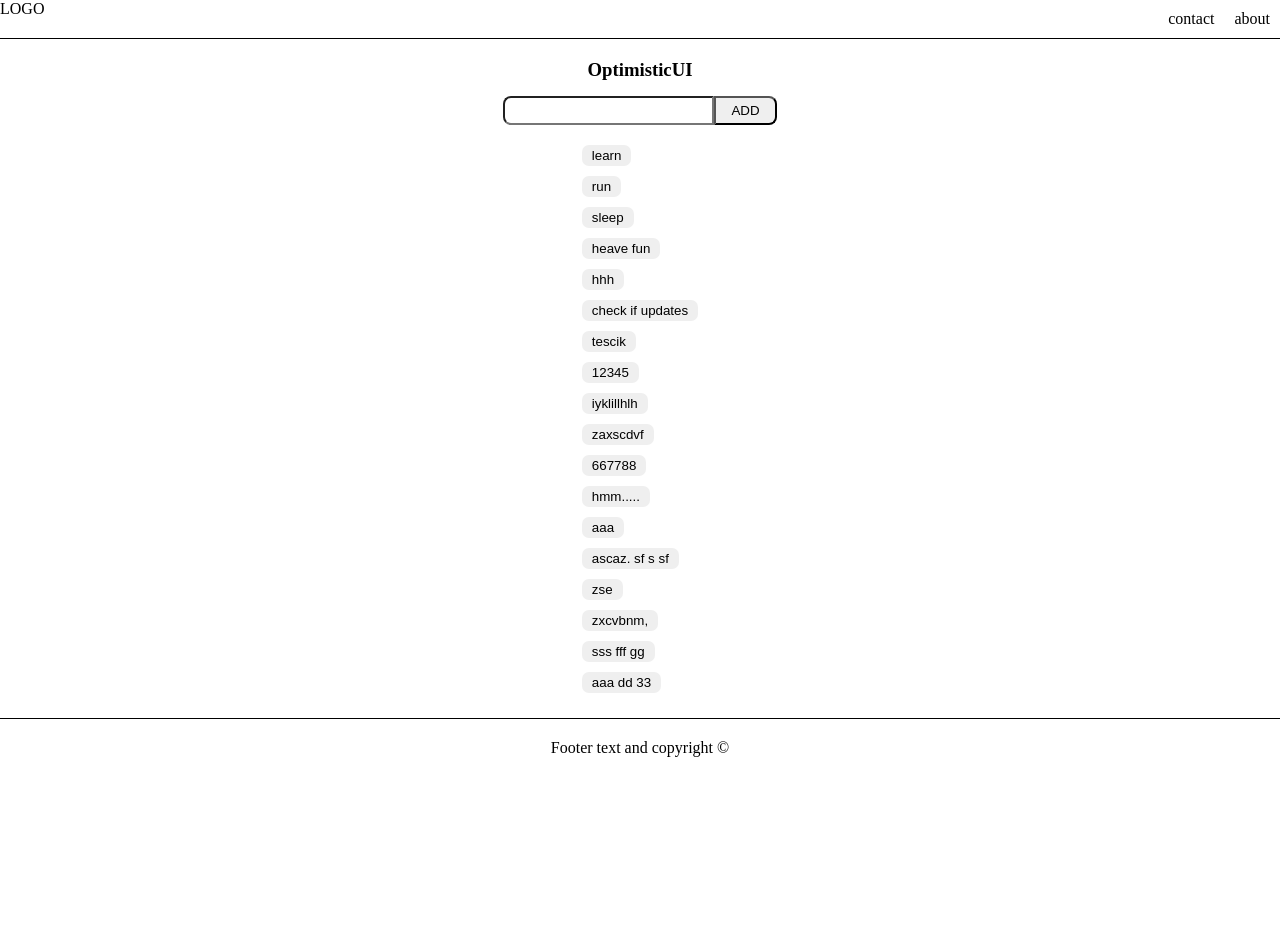
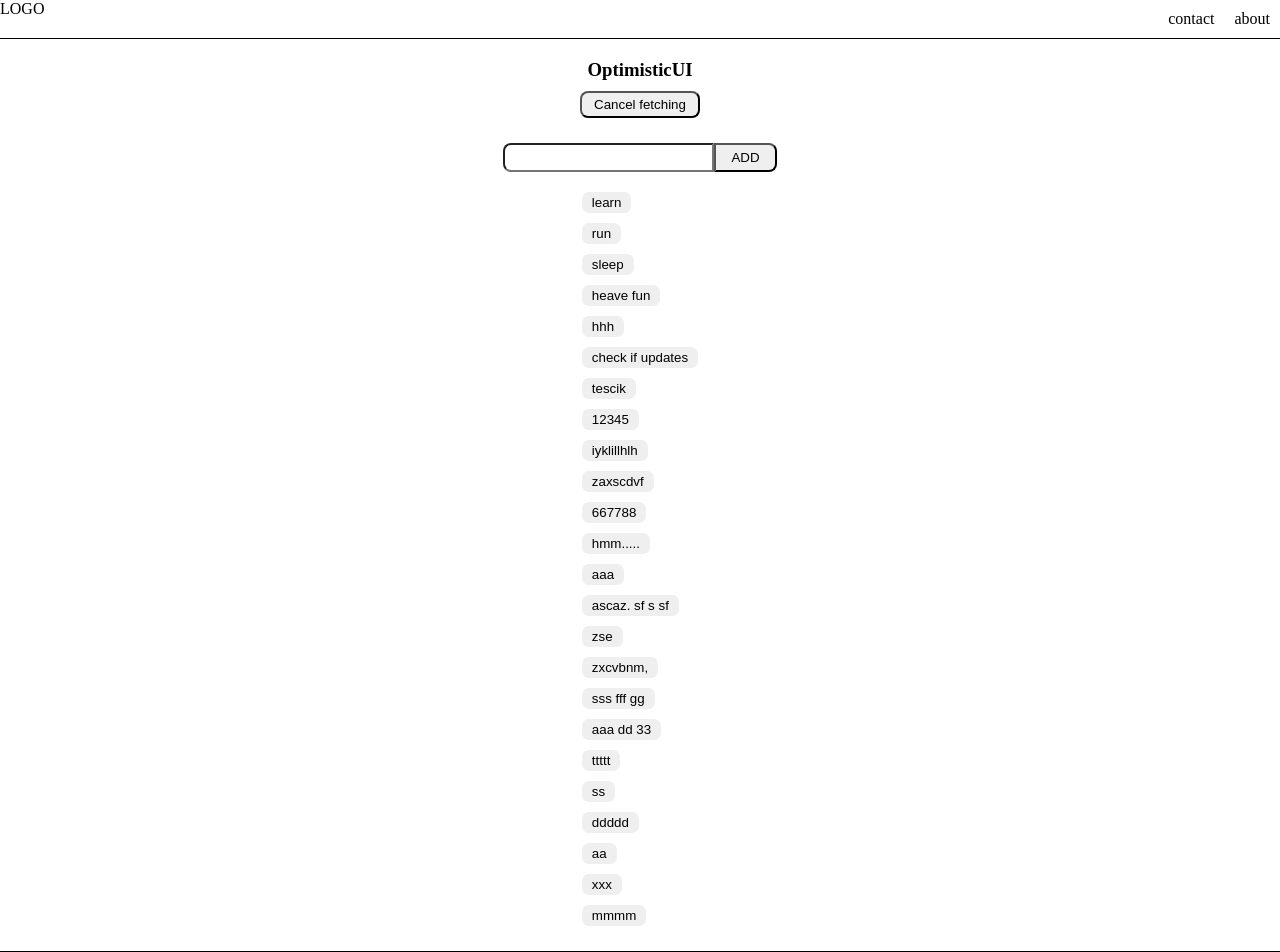
Before and after one commit to tomaszbilka/kn-portfolio, a React (Vite) app: page /about in a window 1280 px wide. Shown: the top 952 px of the page. Before the commit the page ends 800 px from the top, so only its background shows below. Built offline with nearby package versions, Linux system fonts and the light colour scheme; data requests are answered from the project's data file.

Commit message:
add query cancellation

```diff
--- a/db.json
+++ b/db.json
@@ -71,6 +71,30 @@
     {
       "title": "aaa dd 33",
       "id": 22
+    },
+    {
+      "title": "ttttt",
+      "id": 24
+    },
+    {
+      "title": "ss",
+      "id": 25
+    },
+    {
+      "title": "ddddd",
+      "id": 26
+    },
+    {
+      "title": "aa",
+      "id": 27
+    },
+    {
+      "title": "xxx",
+      "id": 28
+    },
+    {
+      "title": "mmmm",
+      "id": 29
     }
   ]
 }
--- a/src/components/OptimisticUI/OptimisticUI.module.css
+++ b/src/components/OptimisticUI/OptimisticUI.module.css
@@ -15,6 +15,13 @@
   padding: 5px 15px;
 }
 
+.cancel {
+  border-radius: 8px;
+  cursor: pointer;
+  margin: 10px 0;
+  padding: 4px 12px;
+}
+
 .todo {
   padding: 3px 10px;
   border-radius: 7px;
--- a/src/components/OptimisticUI/OptimisticUI.tsx
+++ b/src/components/OptimisticUI/OptimisticUI.tsx
@@ -1,4 +1,5 @@
 import { useRef } from 'react';
+import { useQueryClient } from '@tanstack/react-query';
 import useAddNewTodo from '../../hooks/useAddNewTodo';
 import useDeleteTodo from '../../hooks/useDeleteTodo';
 import useGetTodos from '../../hooks/useGetTodos';
@@ -15,6 +16,7 @@ const OptimisticUI: React.FC = () => {
   const { data, isError, isLoading } = useGetTodos();
   const { isError: isAddError, mutate: addTodo } = useAddNewTodo();
   const { isError: isDeleteError, mutate: deleteTodo } = useDeleteTodo();
+  const queryClient = useQueryClient();
 
   const addTodoHandler = () => {
     const newTodo = inputRef.current?.value;
@@ -29,6 +31,10 @@ const OptimisticUI: React.FC = () => {
   };
 
   const error = isError || isAddError || isDeleteError;
+
+  const cancelQueryHandler = () => {
+    queryClient.cancelQueries({ queryKey: ['todos'] });
+  };
 
   if (isLoading) return <p>Loading...</p>;
 
@@ -45,6 +51,9 @@ const OptimisticUI: React.FC = () => {
   return (
     <section className="container">
       <h3>OptimisticUI</h3>
+      <button onClick={cancelQueryHandler} className={styles.cancel}>
+        Cancel fetching
+      </button>
       <div className={styles.control}>
         <input ref={inputRef} type="text" />
         <button onClick={addTodoHandler}>ADD</button>
--- a/src/hooks/useGetTodos.ts
+++ b/src/hooks/useGetTodos.ts
@@ -3,9 +3,9 @@ import { useQuery } from '@tanstack/react-query';
 const useGetTodos = () =>
   useQuery({
     queryKey: ['todos'],
-    queryFn: async () => {
+    queryFn: async ({ signal }) => {
       try {
-        const response = await fetch('http://localhost:3004/todos');
+        const response = await fetch('http://localhost:3004/todos', { signal });
         if (!response.ok) {
           throw new Error('Can not fetch todos!');
         }
```
